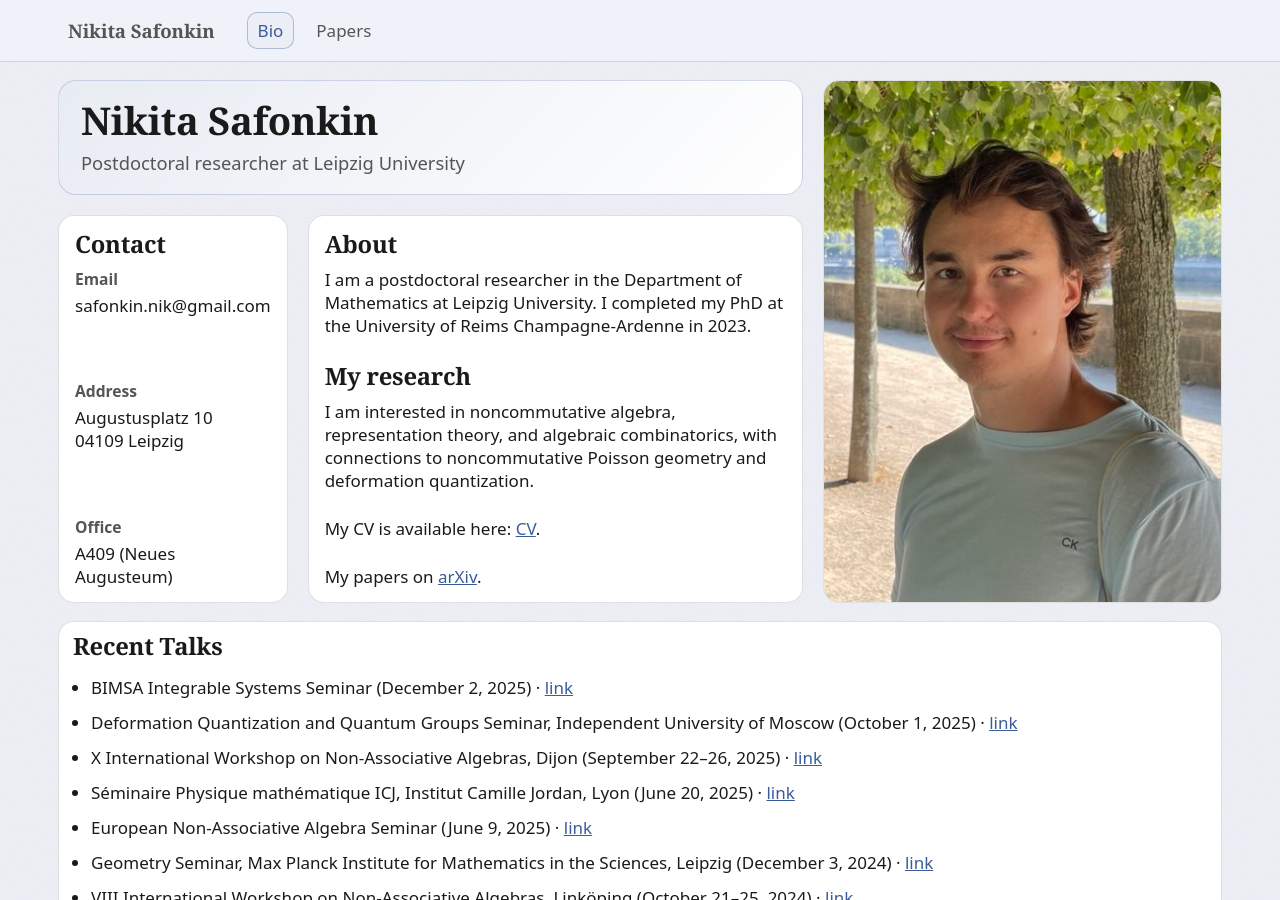
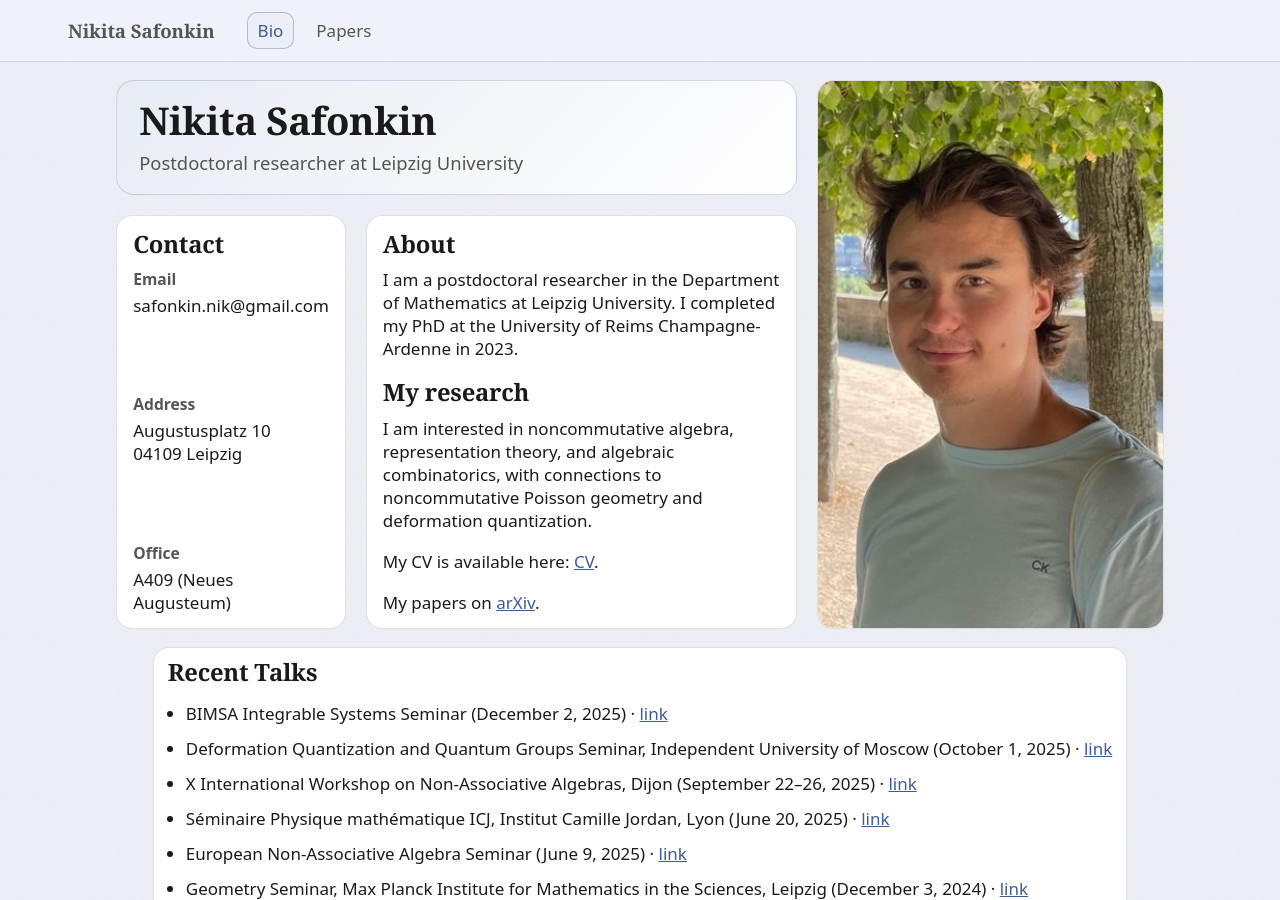
Before and after one commit to n-safonkin/n-safonkin.github.io, a Jekyll site: the page built from index.html, in a window 1280 px wide. Built offline with Jekyll 4.4.1, drawn with Linux system fonts in a browser that asks for light colours.

Commit message:
Bio page: scale home-layout and talks card to 90% width
Adds max-width: 90% (with auto horizontal margins) to .home-layout and
the trailing Recent Talks card, so everything on the bio — photo, hero,
contact card, about card, and the talks card — shrinks proportionally
by 10%, helping the page fit without scrolling.

Verified locally via jekyll serve before pushing.

Co-Authored-By: Claude Opus 4.7 (1M context) <noreply@anthropic.com>

```diff
--- a/assets/index.css
+++ b/assets/index.css
@@ -1,6 +1,11 @@
 /* ====== Desktop layout: hero hero photo / contact about photo ====== */
 .home-layout{
   margin-top: 0;
+  /* Scale the whole bio grid to ~90% of the wrap so the photo & cards
+     are visually smaller and the page fits without scrolling. */
+  max-width: 90%;
+  margin-left: auto;
+  margin-right: auto;
   display: grid;
   grid-template-columns: 0.62fr 1.55fr 1.25fr;
   grid-template-rows: auto 1fr;
@@ -13,6 +18,9 @@
 
 .home-layout + .card{
   margin-top: 18px;
+  max-width: 90%;
+  margin-left: auto;
+  margin-right: auto;
 }
 
 .hero-home{ grid-area: hero; }
```
